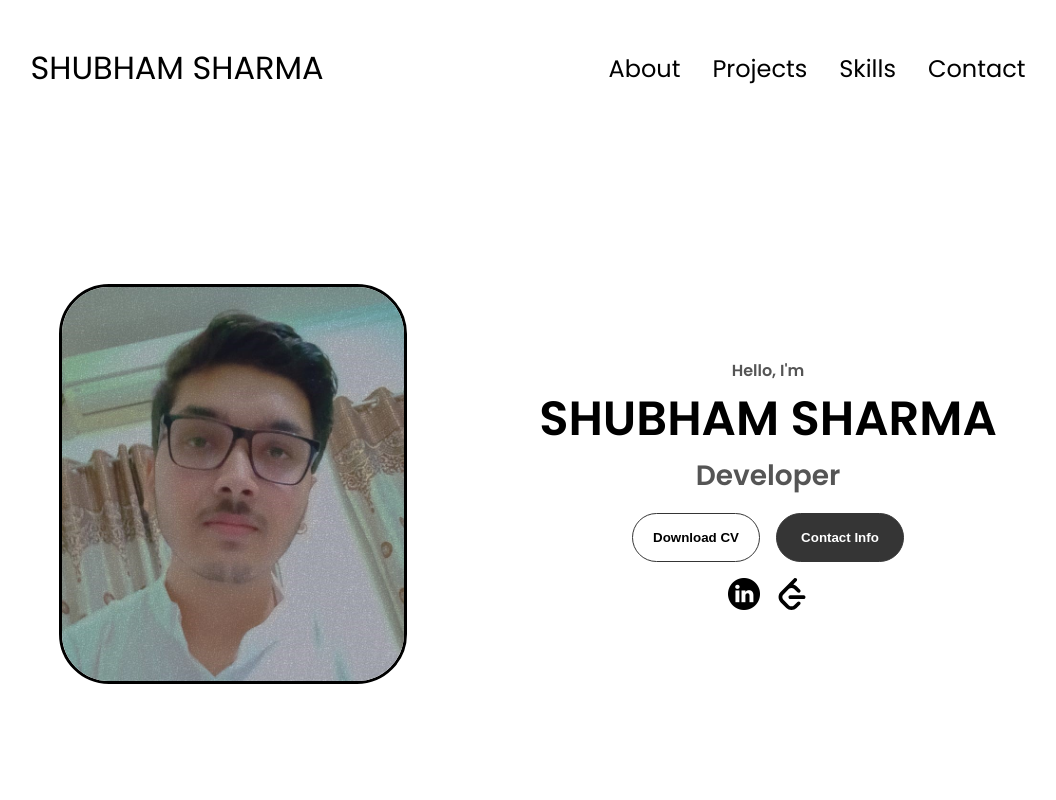
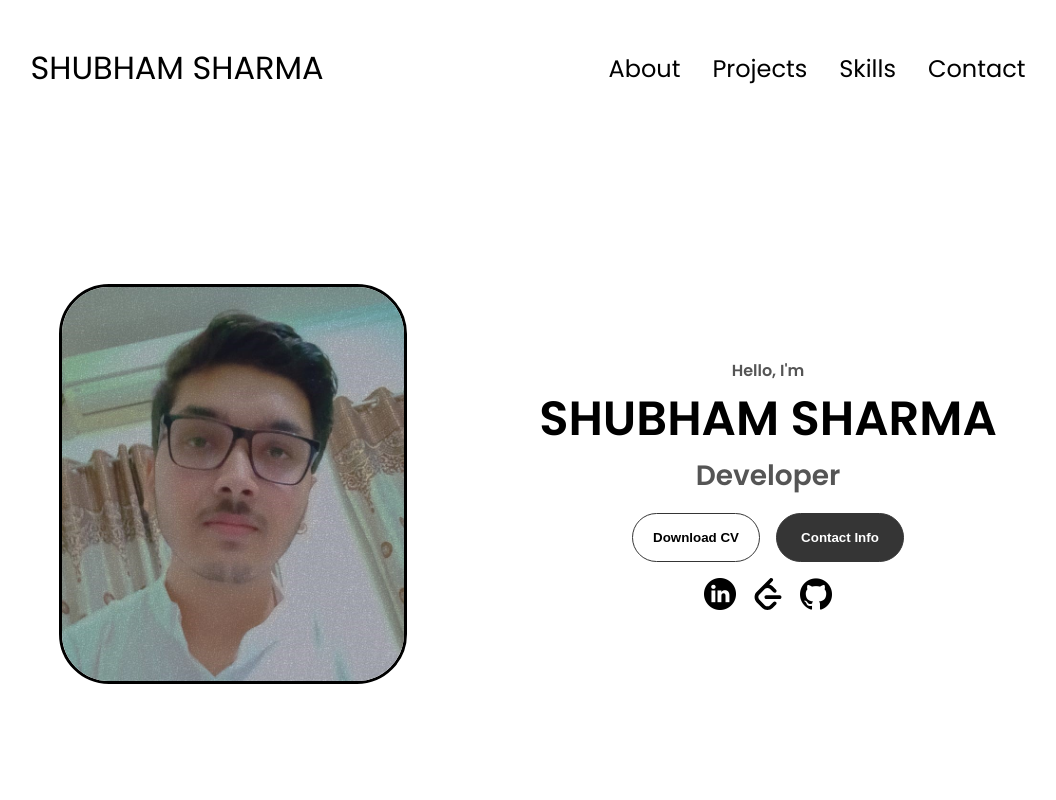
Before and after one commit to Shubham0069/portfolio, a plain HTML site: page index.html in a window 1280 px wide. Shown: the top 800 px of the page, without its empty margins (112-1168 px from the left). Drawn offline with Linux system fonts and the light colour scheme.

Commit message:
added github

```diff
--- a/index.html
+++ b/index.html
@@ -59,8 +59,10 @@
       <div id="socials-container">
         <img src="./assets/linkedin.png" alt="My LinkedIn profile" class="icon"
           onclick="location.href='https://www.linkedin.com/in/shubham-sd/'" />
-        <img src="assets/leetcode.svg" alt="My Github profile" class="icon"
+        <img src="assets/leetcode.svg" alt="My Leetcode profile" class="icon"
           onclick="location.href='https://leetcode.com/shubham-sd/'" />
+          <img src="assets/github.png" alt="My Github profile" class="icon"
+          onclick="location.href='https://github.com/Shubham0069'" />
       </div>
     </div>
   </section>
```
